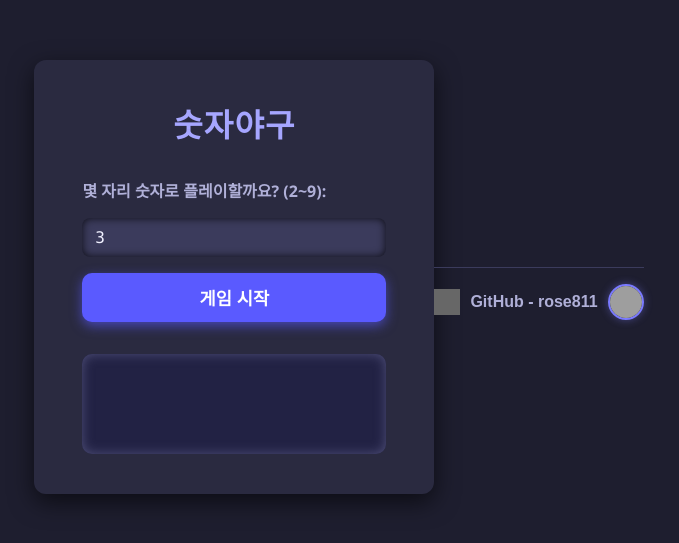
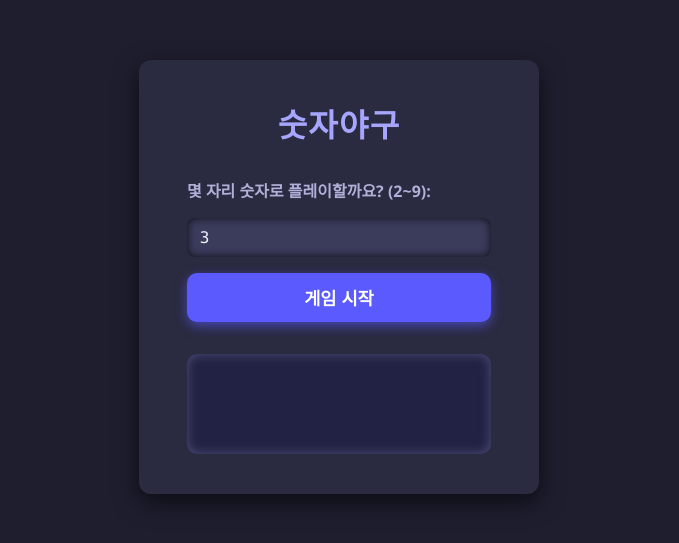
Before and after one commit to rose811/Number-Baseball, a plain HTML site: page index.html in a window 1280 px wide. Shown: the part 123-666 px from the top of the page, without its empty margins (301-980 px from the left). Drawn offline with Linux system fonts and the light colour scheme; grey boxes are pictures that could not be loaded.

Commit message:
롤백
병크뜸

```diff
--- a/index.html
+++ b/index.html
@@ -25,22 +25,6 @@
     <button id="resetBtn" style="display:none;">다시하기</button>
   </div>
 
-  <footer class="github-footer">
-    <a href="https://github.com/rose811" target="_blank" class="github-link">
-      <img
-        src="https://github.githubassets.com/images/modules/logos_page/GitHub-Mark.png"
-        alt="GitHub Logo"
-        class="github-logo"
-      />
-      <span>GitHub - rose811</span>
-      <img
-        src="https://avatars.githubusercontent.com/rose811"
-        alt="GitHub Profile"
-        class="github-profile"
-      />
-    </a>
-  </footer>
-
   <script src="script.js"></script>
 </body>
 </html>
```
